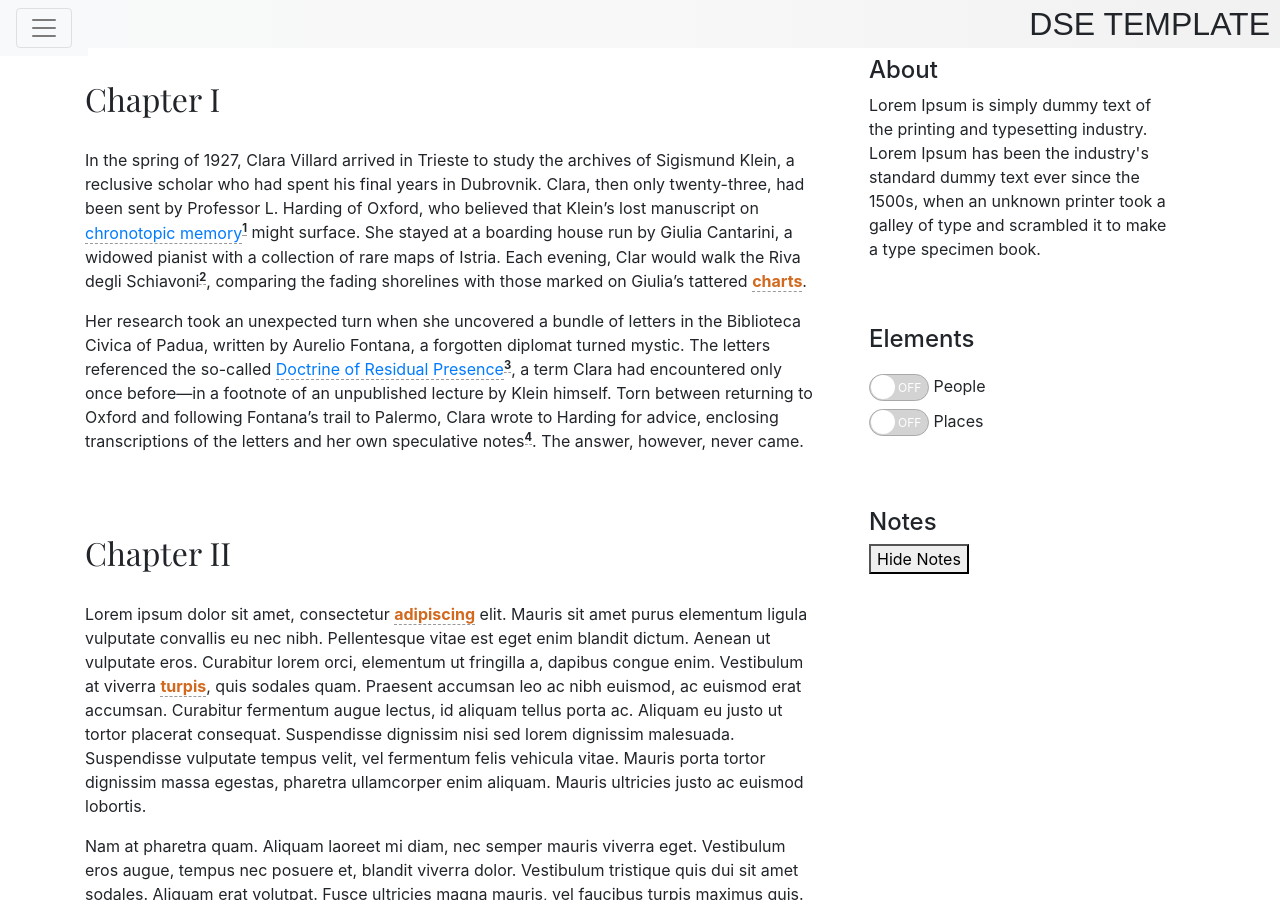
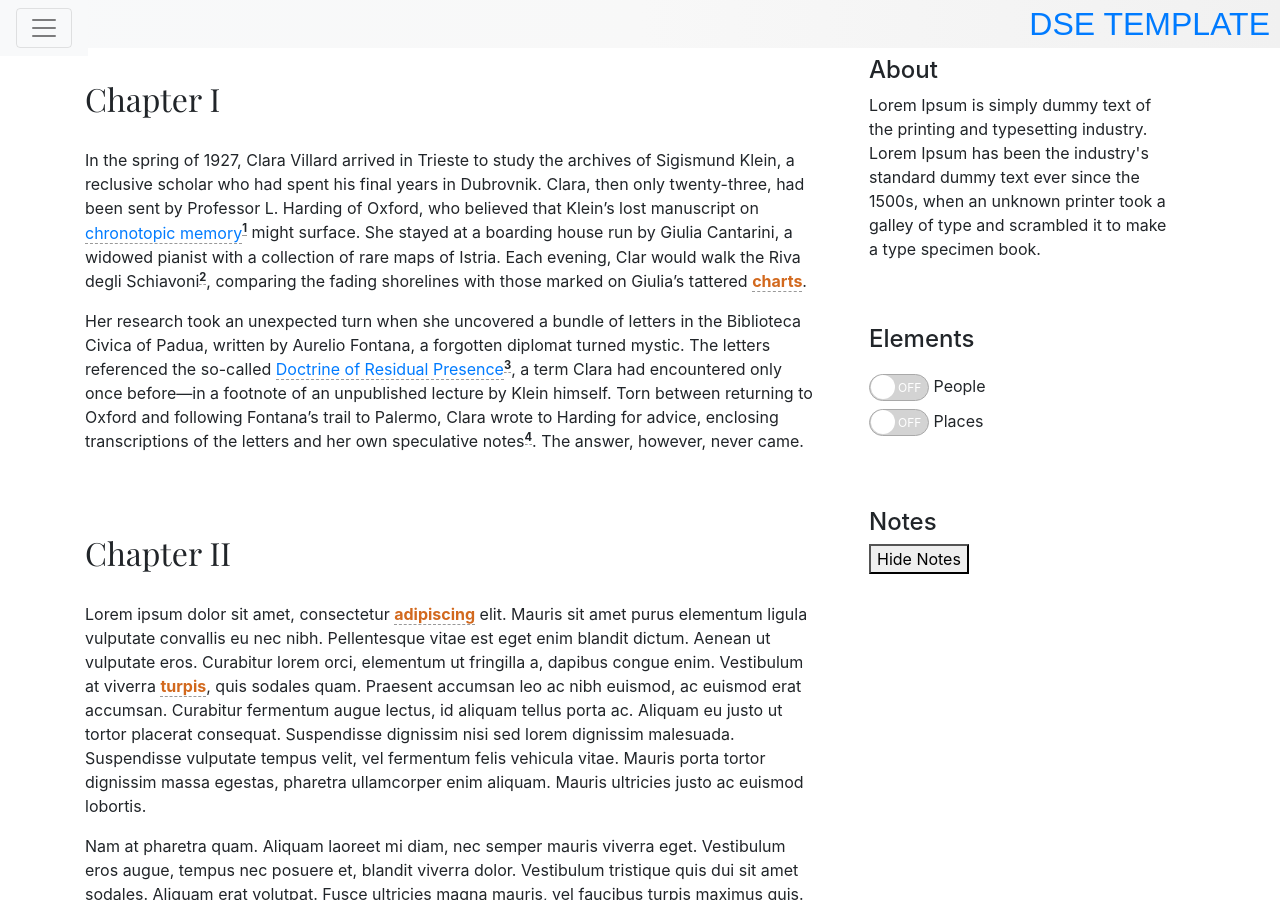
Before and after one commit to Giada-collab/DSE_template, a Jekyll site: the page edition/index.html, which Jekyll copies as it is, in a window 1280 px wide and 900 px high. Built offline with Jekyll 4.4.1, drawn with Linux system fonts in a browser that asks for light colours; some web fonts are replaced.

Commit message:
Update index.html

```diff
--- a/edition/index.html
+++ b/edition/index.html
@@ -44,7 +44,7 @@
          </button>
       </header>
       <div class="container">
-         <div class="dse">DSE TEMPLATE</div>
+         <div class="dse"><a href="../index.html">DSE TEMPLATE</a></div>
          <div class="row g-5">
             <div class="col-md-8" id="contenidotexto">
                <section id="chap_1">
```
